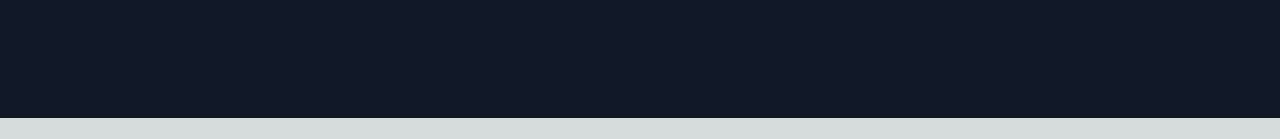
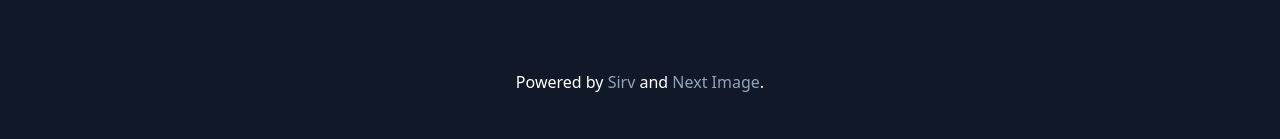
Before and after one commit to IgorVaryvoda/next-sirv-demo, a Next.js app: page / in a window 1280 px wide. Shown: the part 694-833 px from the top of the page. Before the commit the page ends 812 px from the top, so only its background shows below. Built offline with nearby package versions, Linux system fonts and the light colour scheme.

Commit message:
add credits

```diff
--- a/app/page.js
+++ b/app/page.js
@@ -113,6 +113,7 @@ export default function Home() {
           />
         </div>
       </div>
+      <p className="credits">Powered by <a className='text-slate-400' href="https://sirv.com">Sirv</a> and <a className='text-slate-400' href="https://nextjs.org/docs/pages/api-reference/components/image">Next Image</a>.</p>
     </main >
   );
 }
```
